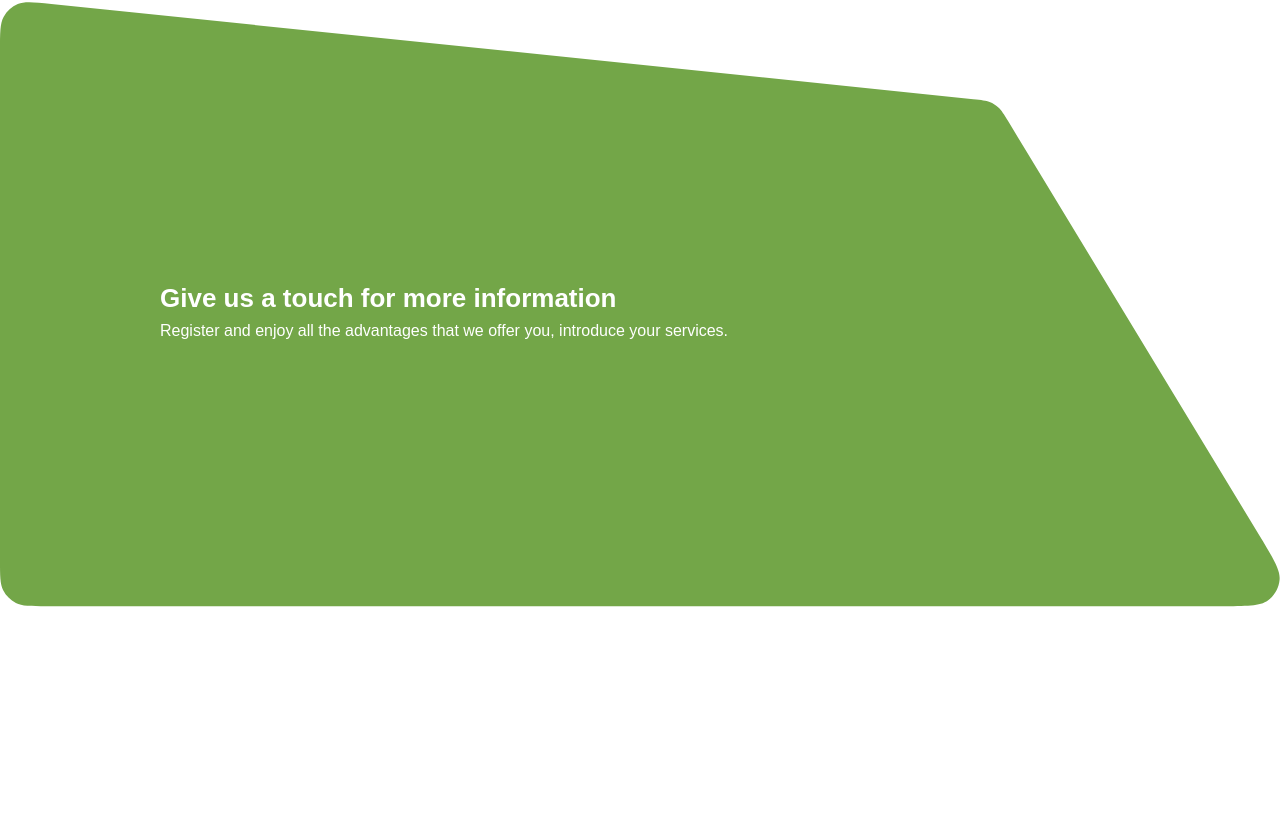
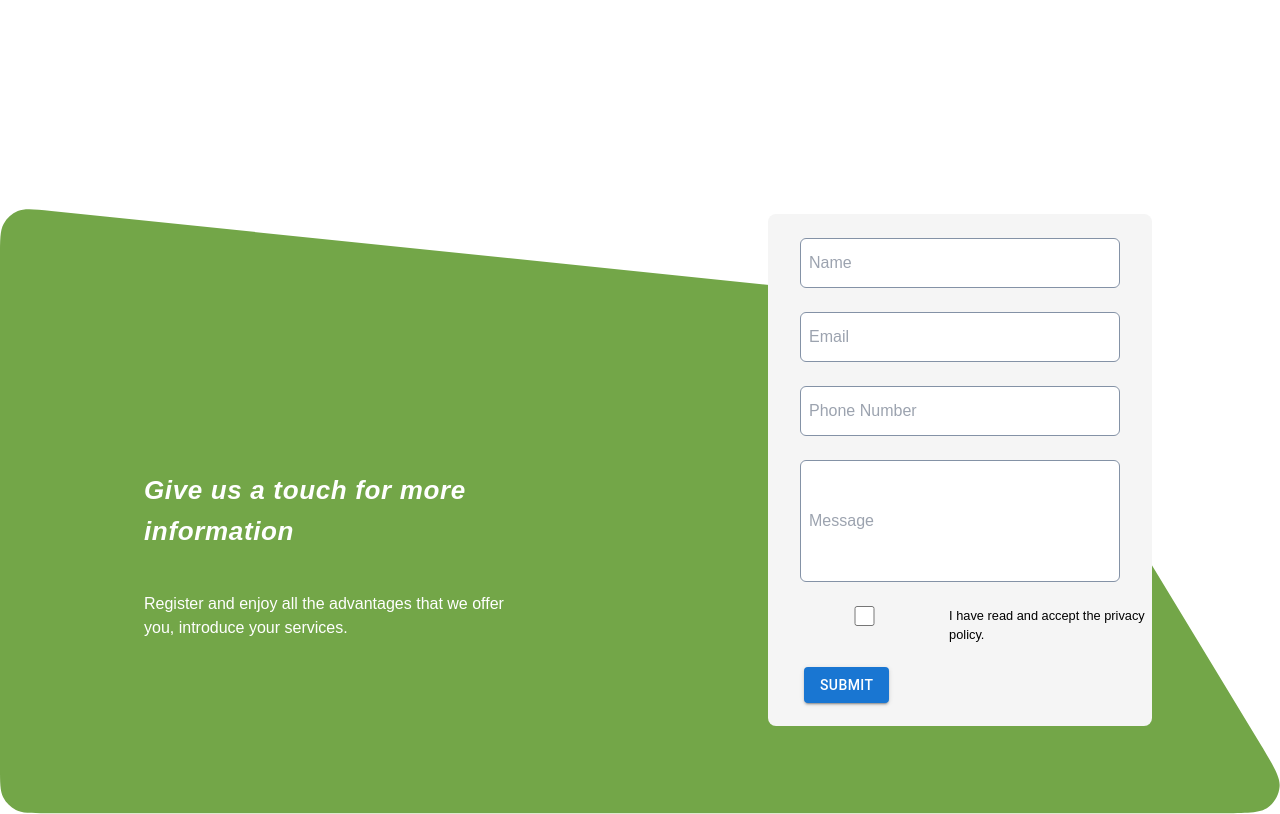
Before and after one commit to Muzammil-crypto/TraversalWebApp, a Next.js app: page / in a window 1280 px wide. Shown: the part 4676-5490 px from the top of the page. Before the commit the page ends 5283 px from the top, so only its background shows below. Built offline with nearby package versions, Linux system fonts and the light colour scheme.

Commit message:
going for the footer

```diff
--- /dev/null
+++ b/src/components/base/InputField/InputField.tsx
@@ -0,0 +1,20 @@
+import React from "react";
+
+export const InputField = (props: {
+  value: string;
+  name: string;
+  placeholder: string;
+  type: string;
+  inputStyles?: string;
+}) => {
+  const { value, name, placeholder, type, inputStyles } = props;
+  return (
+    <input
+      className={`border border-gray w-80 rounded-md ${inputStyles}`}
+      value={value}
+      name={name}
+      placeholder={placeholder}
+      type={type}
+    />
+  );
+};
--- a/src/features/sections/FAQ/Faq.tsx
+++ b/src/features/sections/FAQ/Faq.tsx
@@ -1,22 +1,74 @@
+import { CustomButton } from "@/components/base/Button/Button";
 import { CustomImage } from "@/components/base/Image/CustomImage";
+import { InputField } from "@/components/base/InputField/InputField";
 import { Spacer } from "@/components/base/Spacer/Spacer";
-import { H2, H4, Paragraph } from "@/components/base/Typography/Typography";
+import { H1, H2, H4, Paragraph } from "@/components/base/Typography/Typography";
+import { Check } from "@mui/icons-material";
 import React from "react";
 import { BackgroundImage } from "./Background";
-
+import styles from "./styles.module.css";
 export const Faq = () => {
   return (
-    <div className="flex flex-col items-center justify-center mt-32">
+    <div className={styles.mainBody}>
       <H2>Send any Query</H2>
-      <Spacer spacerStyles="ml-24" />
-      <div className="w-full ml-80">
-        <H4 className="mt-80 text-left text-white">
-          Give us a touch for more information
-        </H4>
-        <Paragraph className="mt-80 text-left text-white">
-          Register and enjoy all the advantages that we offer you, introduce
-          your services.
-        </Paragraph>
+      <Spacer spacerStyles={styles.spacer} />
+      <div className={styles.childBody}>
+        <div className={styles.textDiv}>
+          <H4 className={styles.slagLine}>
+            Give us a touch for more information
+          </H4>
+          <Paragraph className={styles.slagPara}>
+            Register and enjoy all the advantages that we offer you, introduce
+            your services.
+          </Paragraph>
+        </div>
+        <div className={styles.upperBox}>
+          <div className={styles.lowerBox}>
+            <InputField
+              name="name"
+              type="text"
+              placeholder="Name"
+              value=""
+              inputStyles={styles.nameField}
+            />
+            <InputField
+              name="email"
+              type="text"
+              placeholder="Email"
+              value=""
+              inputStyles={styles.emailField}
+            />
+            <InputField
+              name="phone"
+              type="text"
+              placeholder="Phone Number"
+              value=""
+              inputStyles={styles.phoneField}
+            />
+            <InputField
+              name="message"
+              type="text"
+              placeholder="Message"
+              value=""
+              inputStyles={styles.messageField}
+            />
+            <div className={styles.checkboxField}>
+              <InputField
+                name="message"
+                type="checkbox"
+                placeholder="Message"
+                value=""
+                inputStyles="w-20 h-5 ml-3"
+              />
+              <text className="text-sm w-96">
+                I have read and accept the privacy policy.
+              </text>
+            </div>
+            <div className={styles.submitButton}>
+              <CustomButton child="Submit" classStyles=" bg-primary" />
+            </div>
+          </div>
+        </div>
       </div>
 
       <BackgroundImage />
--- a/src/features/sections/FAQ/styles.module.css
+++ b/src/features/sections/FAQ/styles.module.css
@@ -1,15 +1,48 @@
 .mainBody{
     @apply flex flex-col items-center justify-center mt-32
+}
+.childBody{
+    @apply flex flex-row  items-center justify-center w-full h-full  mt-56
 }
 .spacer{
     @apply ml-24
 }
+.upperBox{
+    @apply flex flex-col  h-144 w-1/2  ml-auto mr-32 items-center justify-center
+}
+.lowerBox{
+    @apply flex flex-col bg-background h-128 w-96 ml-auto rounded-lg pt-3 items-center
+}
 .textDiv{
-    @apply w-full ml-80
+    @apply w-96  h-128 ml-36
 }
 .slagLine{
-    @apply mt-80 text-left text-white
+    @apply  mt-64 mb-10 text-left text-white italic tracking-wide text-2xl
 }
 .slagPara{
   @apply  mt-80 text-left text-white
 }
+
+.nameField{
+@apply py-3 mt-3  mb-3 px-2
+}
+.emailField{
+    @apply py-3 mt-3  mb-3 px-2
+
+}
+.phoneField{
+    @apply py-3 mt-3  mb-3 px-2
+
+}
+.messageField{
+    @apply py-12 mt-3  mb-3 px-2
+
+}
+.checkboxField{
+    @apply flex flex-row justify-start w-full mt-3
+
+}
+.submitButton{
+    @apply flex w-full h-32 pl-9 items-center
+
+}
--- a/tailwind.config.js
+++ b/tailwind.config.js
@@ -33,6 +33,15 @@ module.exports = {
       sans: ['Graphik', 'sans-serif'],
       serif: ['Merriweather', 'serif'],
     },
+    fontSize: {
+      sm: '0.8rem',
+      base: '1rem',
+      xl: '1.25rem',
+      '2xl': '1.563rem',
+      '3xl': '1.953rem',
+      '4xl': '2.441rem',
+      '5xl': '3.052rem',
+    },
     extend: {
       spacing: {
         '128': '32rem',
```
